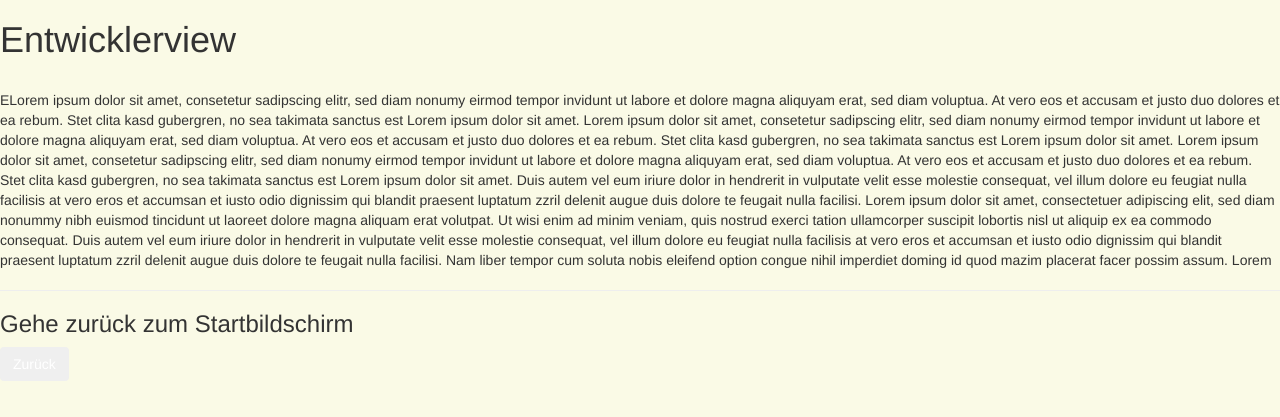
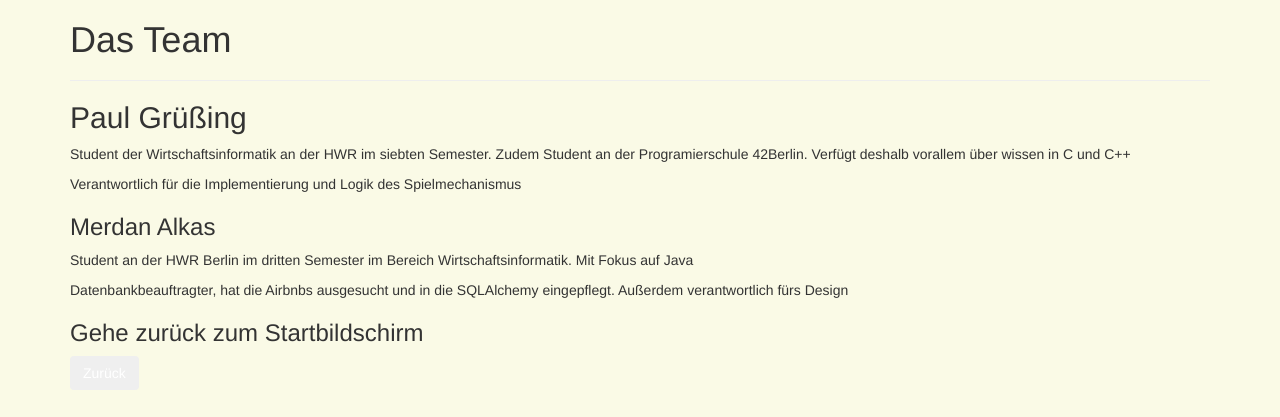
Before and after one commit to pajolinho/RateBnB, a Flask app: page /login in a window 1280 px wide. Shown: the top 417 px of the page. Run offline with Flask 3, Linux system fonts and the light colour scheme; some libraries are stand-ins or nearby versions.

Commit message:
Add information about developer team and begin to explain references

```diff
--- a/templates/aboutus.html
+++ b/templates/aboutus.html
@@ -7,21 +7,17 @@
     <link rel="stylesheet" href="/static/styles.css">
 </head>
 <body>
-    <h1>Entwicklerview</h1>
-    <br>
-    <p>ELorem ipsum dolor sit amet, consetetur sadipscing elitr, sed diam nonumy eirmod tempor invidunt ut labore et dolore magna aliquyam erat, sed diam voluptua. At vero eos et accusam et justo duo dolores et ea rebum. Stet clita kasd gubergren, no sea takimata sanctus est Lorem ipsum dolor sit amet. Lorem ipsum dolor sit amet, consetetur sadipscing elitr, sed diam nonumy eirmod tempor invidunt ut labore et dolore magna aliquyam erat, sed diam voluptua. At vero eos et accusam et justo duo dolores et ea rebum. Stet clita kasd gubergren, no sea takimata sanctus est Lorem ipsum dolor sit amet. Lorem ipsum dolor sit amet, consetetur sadipscing elitr, sed diam nonumy eirmod tempor invidunt ut labore et dolore magna aliquyam erat, sed diam voluptua. At vero eos et accusam et justo duo dolores et ea rebum. Stet clita kasd gubergren, no sea takimata sanctus est Lorem ipsum dolor sit amet.
-
-Duis autem vel eum iriure dolor in hendrerit in vulputate velit esse molestie consequat, vel illum dolore eu feugiat nulla facilisis at vero eros et accumsan et iusto odio dignissim qui blandit praesent luptatum zzril delenit augue duis dolore te feugait nulla facilisi. Lorem ipsum dolor sit amet, consectetuer adipiscing elit, sed diam nonummy nibh euismod tincidunt ut laoreet dolore magna aliquam erat volutpat.
-
-Ut wisi enim ad minim veniam, quis nostrud exerci tation ullamcorper suscipit lobortis nisl ut aliquip ex ea commodo consequat. Duis autem vel eum iriure dolor in hendrerit in vulputate velit esse molestie consequat, vel illum dolore eu feugiat nulla facilisis at vero eros et accumsan et iusto odio dignissim qui blandit praesent luptatum zzril delenit augue duis dolore te feugait nulla facilisi.
-
-Nam liber tempor cum soluta nobis eleifend option congue nihil imperdiet doming id quod mazim placerat facer possim assum. Lorem</p>
-
-
-    <hr>
-
+    <div class="container">
+        <h1>Das Team</h1>
+        <hr>
+        <h2>Paul Grüßing</h2>
+        <p>Student der Wirtschaftsinformatik an der HWR im siebten Semester. Zudem Student an der Programierschule 42Berlin. Verfügt deshalb vorallem über wissen in C und C++</p>
+        <p> Verantwortlich für die Implementierung und Logik des Spielmechanismus</p>
+        <h3> Merdan Alkas</h3>
+        <p>Student an der HWR Berlin im dritten Semester im Bereich Wirtschaftsinformatik. Mit Fokus auf Java</p>
+        <p> Datenbankbeauftragter, hat die Airbnbs ausgesucht und in die SQLAlchemy eingepflegt. Außerdem verantwortlich fürs Design</p>
     <h3>Gehe zurück zum Startbildschirm</h3>
     <button class="btn btn-md btn-dark"><a href="{{ url_for('index') }}" class="whitelink">Zurück</a></button>
-
+  </div>
 </body>
 </html>
```
Also changed, not shown: docs/technical-docs/reference.md (+5 -12 lines), 1 other file.
